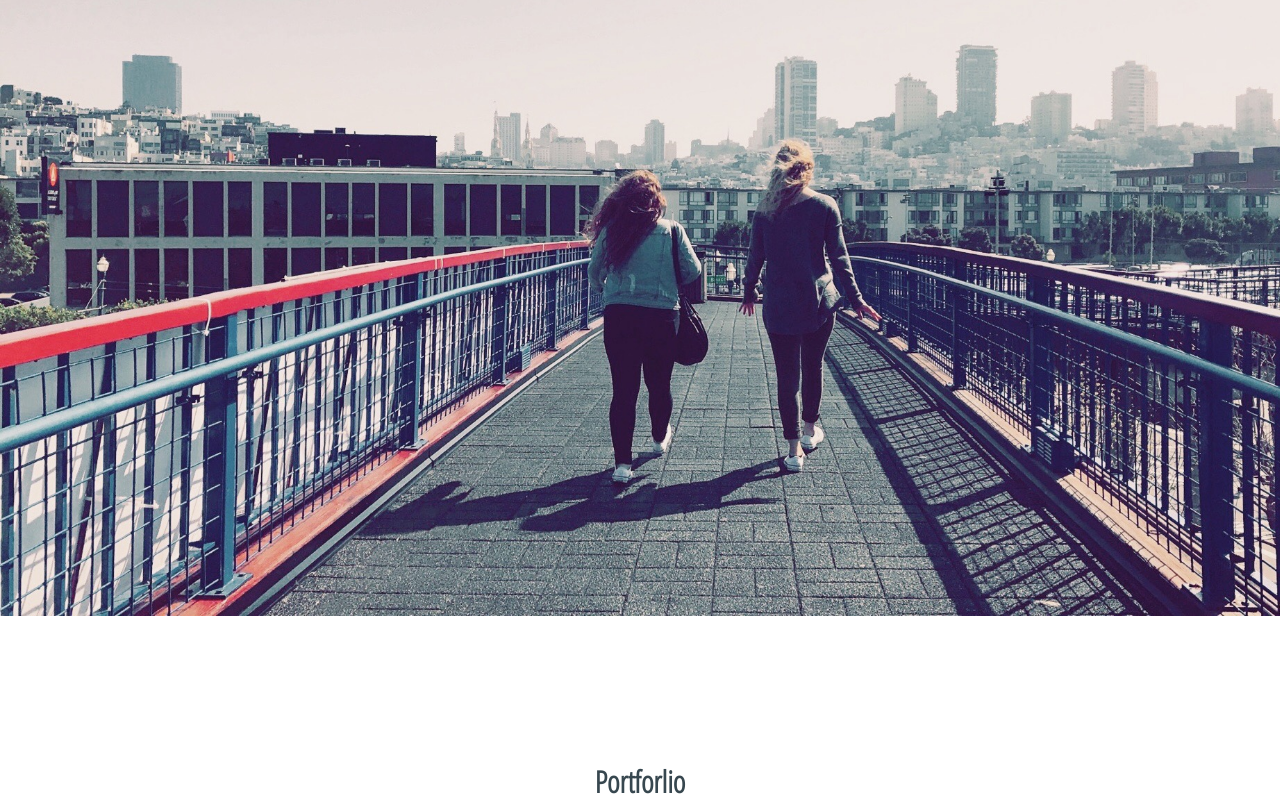
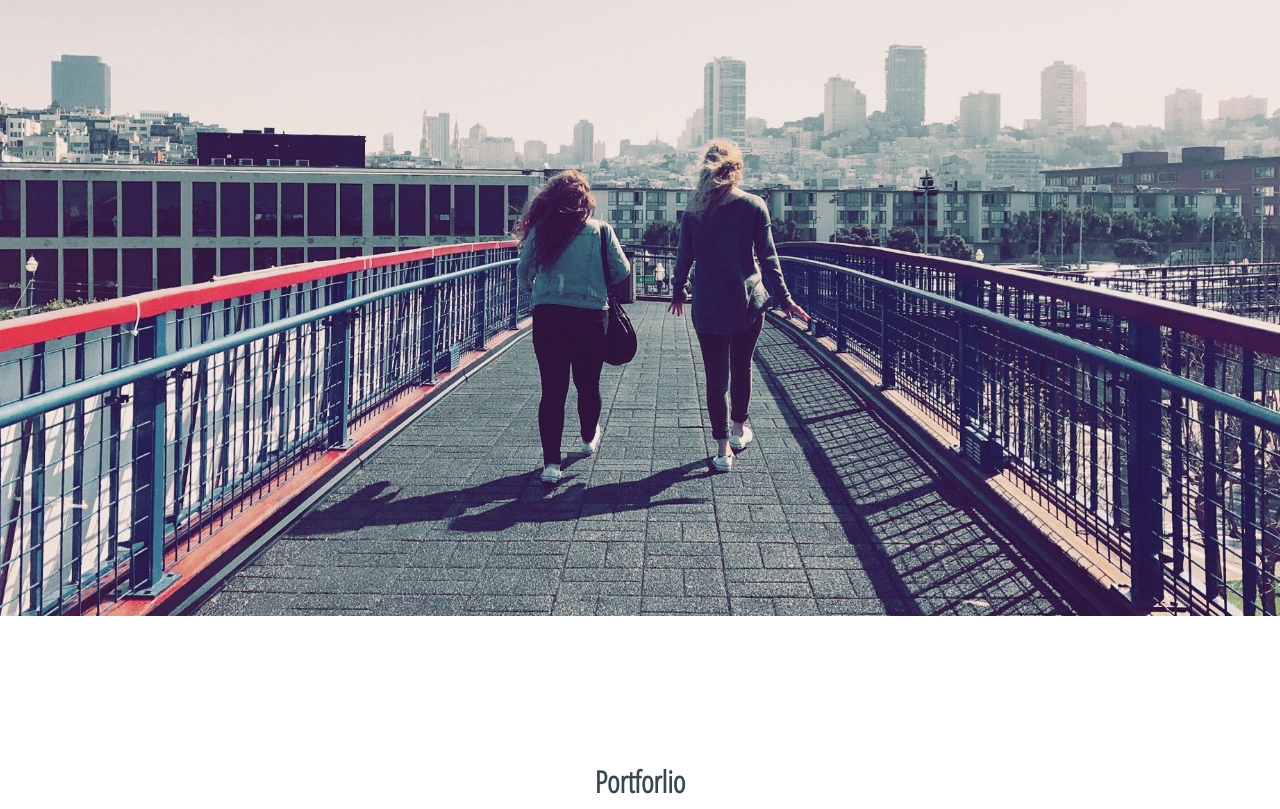
Before and after one commit to fschaeferbastian/fschaeferbastian.github.io, a plain HTML site: page index.html in a window 1280 px wide. Shown: the part 205-1014 px from the top of the page. Drawn offline with nearby package versions, Linux system fonts and the light colour scheme.

Commit message:
commit 6

```diff
--- a/assets/css/style.css
+++ b/assets/css/style.css
@@ -70,8 +70,11 @@ z-index: 7;
 	width: 100%;
 	height: 100%;
 	position: relative;
-	background: url(../img/frida3.jpg);
+	background: url(../img/frida3.jpg) no-repeat center center fixed;
 	background-size: cover;
+  -webkit-background-size: cover;
+  -moz-background-size: cover;
+  -o-background-size: cover;
 }
 
 .overlay {
```
